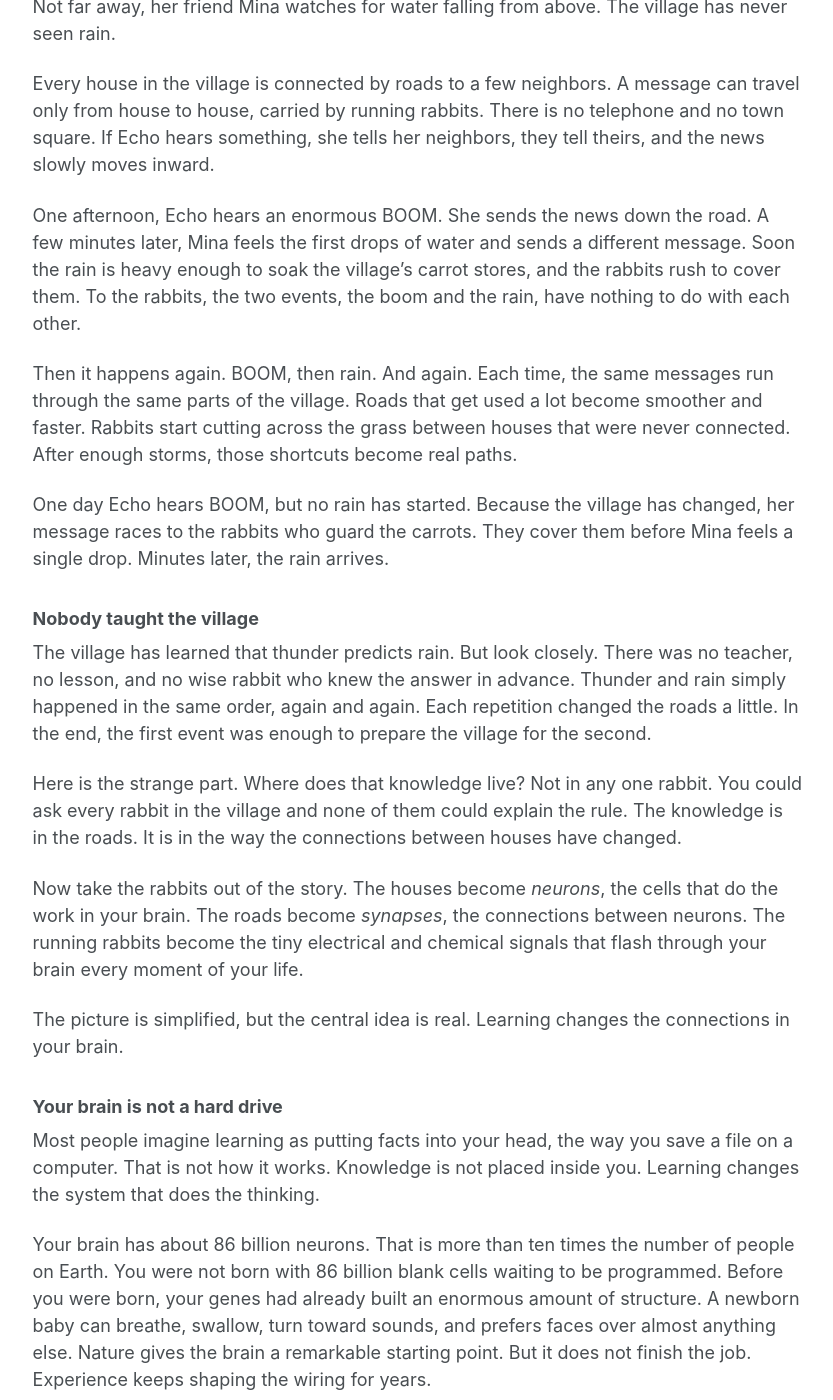
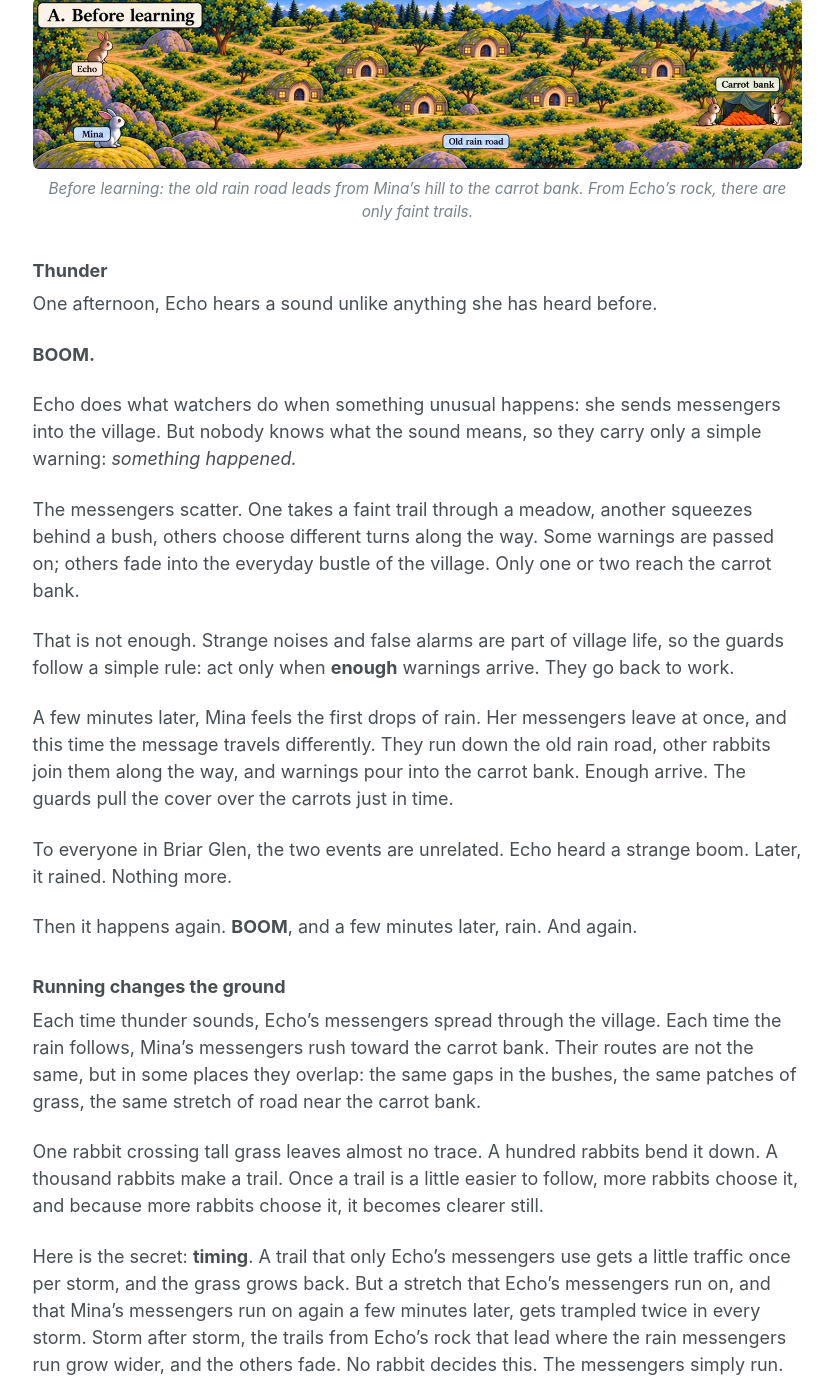
Before and after one commit to blaisetine/blaisetine.github.io, a Jekyll site: the page built from _pensees/the-magic-of-artificial-intelligence.md, in a window 1280 px wide and 1400 px high, scrolled down 848 px. Shown: the whole window, without its empty margins (249-1082 px from the left). Built offline with Jekyll 4.4.1, drawn with Linux system fonts in a browser that asks for light colours; some of the changed text lies outside the part shown.

Commit message:
The Magic of AI: rewrite Part 1 around the Briar Glen village
- New Part 1 story: messengers, the guards' "enough warnings" rule,
  and trails worn by storms, with timing as the reason learning happens.
- Three new illustrations (before, storms, after) replace the single
  rabbit-village picture; the after view is the new cover.
- Keep the sleep paragraph, Words to know, Try this, and the Part 2
  teaser.

Co-Authored-By: Claude Opus 5.5 (1M context) <noreply@anthropic.com>

```diff
--- a/_pensees/the-magic-of-artificial-intelligence.md
+++ b/_pensees/the-magic-of-artificial-intelligence.md
@@ -2,66 +2,110 @@
 title: "The Magic of Artificial Intelligence"
 subtitle: "A two-part series for readers 12 and up"
 date: 2026-09-28
-image: /images/pensees/ai/rabbit-village.jpg
+image: /images/pensees/ai/village-after.jpg
 description: "How a brain learns, how a machine learns, and how to keep your own brain in charge."
 ---
 
 ## Part 1: How a Brain Learns
 
-![A village of small houses connected by dirt roads. On the left, Echo the gray rabbit hears thunder under a dark cloud labeled "BOOM!". Orange arrows carry the message along the roads toward a carrot store on the right, where Mina the white rabbit stands in the rain. A blue arrow marks a new shortcut cut across the grass between two roads.](/images/pensees/ai/rabbit-village.jpg)
-*Echo hears the thunder, Mina feels the rain, and after enough storms a new shortcut appears in the village.*
+Briar Glen is an old rabbit village spread across a wide green valley. Families dug burrows wherever they found good ground, burrows became houses, and trails slowly appeared between them. Some trails are broad and busy. Others twist through the grass, slip behind bushes, or fade away near the rocks.
+
+At the far end of the valley stands the carrot bank, where the rabbits keep the harvest that feeds the village through the winter. Rain is its great enemy. When a heavy shower begins, messengers race to the carrot bank, and the guards pull a big cover over the carrots.
+
+This has happened for generations. Thousands of rabbits running to the carrot bank during thousands of storms have flattened the grass and pushed the bushes aside, until one wide trail formed: the old rain road. Rain is written into the paths of Briar Glen.
+
+Two watchers sit on the hills at the edge of the valley. Mina, on the lower hill, watches for rain. Above her, on the high rock, sits Echo, who has unusually good ears.
+
+![Panel A, Before learning: a green valley dotted with round burrow houses and crossed by many faint dirt trails. On the left, Echo the brown rabbit sits on a high rock and Mina the white rabbit on a lower hill. A wide trail labeled "Old rain road" runs from Mina's hill to the carrot bank on the right, where two guard rabbits stand beside a pile of carrots under a green cover.](/images/pensees/ai/village-before.jpg)
+*Before learning: the old rain road leads from Mina's hill to the carrot bank. From Echo's rock, there are only faint trails.*
+
+### Thunder
+
+One afternoon, Echo hears a sound unlike anything she has heard before.
 
 **BOOM.**
 
-Echo the rabbit lives at the edge of a village. Her job is to listen for sounds from the sky. Not far away, her friend Mina watches for water falling from above. The village has never seen rain.
+Echo does what watchers do when something unusual happens: she sends messengers into the village. But nobody knows what the sound means, so they carry only a simple warning: *something happened.*
 
-Every house in the village is connected by roads to a few neighbors. A message can travel only from house to house, carried by running rabbits. There is no telephone and no town square. If Echo hears something, she tells her neighbors, they tell theirs, and the news slowly moves inward.
+The messengers scatter. One takes a faint trail through a meadow, another squeezes behind a bush, others choose different turns along the way. Some warnings are passed on; others fade into the everyday bustle of the village. Only one or two reach the carrot bank.
 
-One afternoon, Echo hears an enormous BOOM. She sends the news down the road. A few minutes later, Mina feels the first drops of water and sends a different message. Soon the rain is heavy enough to soak the village's carrot stores, and the rabbits rush to cover them. To the rabbits, the two events, the boom and the rain, have nothing to do with each other.
+That is not enough. Strange noises and false alarms are part of village life, so the guards follow a simple rule: act only when **enough** warnings arrive. They go back to work.
 
-Then it happens again. BOOM, then rain. And again. Each time, the same messages run through the same parts of the village. Roads that get used a lot become smoother and faster. Rabbits start cutting across the grass between houses that were never connected. After enough storms, those shortcuts become real paths.
+A few minutes later, Mina feels the first drops of rain. Her messengers leave at once, and this time the message travels differently. They run down the old rain road, other rabbits join them along the way, and warnings pour into the carrot bank. Enough arrive. The guards pull the cover over the carrots just in time.
 
-One day Echo hears BOOM, but no rain has started. Because the village has changed, her message races to the rabbits who guard the carrots. They cover them before Mina feels a single drop. Minutes later, the rain arrives.
+To everyone in Briar Glen, the two events are unrelated. Echo heard a strange boom. Later, it rained. Nothing more.
+
+Then it happens again. **BOOM**, and a few minutes later, rain. And again.
+
+### Running changes the ground
+
+Each time thunder sounds, Echo's messengers spread through the village. Each time the rain follows, Mina's messengers rush toward the carrot bank. Their routes are not the same, but in some places they overlap: the same gaps in the bushes, the same patches of grass, the same stretch of road near the carrot bank.
+
+One rabbit crossing tall grass leaves almost no trace. A hundred rabbits bend it down. A thousand rabbits make a trail. Once a trail is a little easier to follow, more rabbits choose it, and because more rabbits choose it, it becomes clearer still.
+
+Here is the secret: **timing**. A trail that only Echo's messengers use gets a little traffic once per storm, and the grass grows back. But a stretch that Echo's messengers run on, and that Mina's messengers run on again a few minutes later, gets trampled twice in every storm. Storm after storm, the trails from Echo's rock that lead where the rain messengers run grow wider, and the others fade. No rabbit decides this. The messengers simply run.
+
+![Three panels. B, Thunder: lightning over the valley; Echo's messengers scatter along many faint trails, and only a few reach the carrot bank, labeled "Not enough." C, Rain: heavy rain; Mina's messengers run in a line down the old rain road to the carrot bank, labeled "Enough." D, Repeated storms: lightning again; Echo's messengers follow one trail that is becoming a road toward the carrot bank, labeled "Path gets worn."](/images/pensees/ai/village-storms.jpg)
+*B: Thunder sends messengers everywhere, but not enough reach the carrot bank. C: Rain sends them down the old rain road, and enough arrive. D: Storm after storm, one trail from Echo's rock gets worn.*
+
+Then one afternoon, Echo hears another **BOOM**. She sends her messengers exactly as before. But they are no longer running through the same village. A trail that once disappeared into the grass is now a road. More messengers stay on it, and more make it through. One reaches the carrot bank. Then another. Then several more. Enough.
+
+The guards cover the carrots. But Mina has not sent a single message. It is not raining.
+
+A few minutes later, she feels the first drop. The rain arrives to find the carrots already covered.
+
+![Panel E, After learning: the same valley, houses, and old rain road as in panel A, but now a wider trail runs from Echo's rock down through the village and joins the old rain road to the carrot bank.](/images/pensees/ai/village-after.jpg)
+*After many storms: the thunder trail from Echo's rock has grown wider and joins the old rain road to the carrot bank. Compare it with the first picture.*
 
 ### Nobody taught the village
 
-The village has learned that thunder predicts rain. But look closely. There was no teacher, no lesson, and no wise rabbit who knew the answer in advance. Thunder and rain simply happened in the same order, again and again. Each repetition changed the roads a little. In the end, the first event was enough to prepare the village for the second.
+Briar Glen has learned that thunder predicts rain. But look at what happened. Echo never studied the weather. Mina never taught her anything. The guards still follow the same rule they always did: if enough warnings arrive, act. No messenger understands why one trail matters more than another. You could ask every rabbit in the village, and none of them could explain the rule *thunder predicts rain*. Yet the village behaves as though it knows.
 
-Here is the strange part. Where does that knowledge live? Not in any one rabbit. You could ask every rabbit in the village and none of them could explain the rule. The knowledge is in the roads. It is in the way the connections between houses have changed.
+Where does that knowledge live? It lives in the paths.
 
-Now take the rabbits out of the story. The houses become *neurons*, the cells that do the work in your brain. The roads become *synapses*, the connections between neurons. The running rabbits become the tiny electrical and chemical signals that flash through your brain every moment of your life.
+Nobody built that knowledge on purpose. The world kept repeating a pattern, thunder then rain, and each repetition left a small trace. The traces added up until the shape of the village matched something true about the world. That is the big idea: **a system does not have to know it is learning in order to learn.**
 
-The picture is simplified, but the central idea is real. Learning changes the connections in your brain.
+Now take the rabbits out of the story. The houses become *neurons*, the cells that process information in your brain. The trails become *synapses*, the connections through which neurons affect one another. The running rabbits become the tiny electrical and chemical signals flowing through the network. And the guards' rule, act only when enough warnings arrive, is how a real neuron works: it fires only when enough signals reach it.
+
+The picture is simplified. Real brains learn in many ways, and synapses do not turn into dirt roads. But the central idea is real: experience changes the connections that future signals travel through.
 
 ### Your brain is not a hard drive
 
-Most people imagine learning as putting facts into your head, the way you save a file on a computer. That is not how it works. Knowledge is not placed inside you. Learning changes the system that does the thinking.
+Most people imagine learning as putting information into your head, the way you save a file on a computer. That is not how it works. Learning changes the system that does the thinking.
 
-Your brain has about 86 billion neurons. That is more than ten times the number of people on Earth. You were not born with 86 billion blank cells waiting to be programmed. Before you were born, your genes had already built an enormous amount of structure. A newborn baby can breathe, swallow, turn toward sounds, and prefers faces over almost anything else. Nature gives the brain a remarkable starting point. But it does not finish the job. Experience keeps shaping the wiring for years.
+Your brain has about 86 billion neurons, more than ten times the number of people on Earth. You were not born with 86 billion blank cells waiting to be filled. Before you were born, your genes had already built a lot of structure: a newborn can breathe, swallow, turn toward sounds, and prefers to look at certain patterns, like faces. Nature provides the starting map. Experience keeps reshaping it.
 
-Scientists call this ability to change *neural plasticity*. Connections between neurons can get stronger or weaker. New ones can form. Unused ones can fade away. During childhood and your teenage years, your brain is rewiring itself constantly. Repetition matters because a path that is used again and again becomes fast and easy, just like the rabbits' shortcuts.
+Scientists call this ability to change *neural plasticity*. Connections between neurons can become stronger or weaker. New ones can form, and unused ones can fade, just like the trails of Briar Glen.
+
+Sleep is part of this process too. While you sleep, your brain replays what you learned during the day and strengthens the important parts. That is why an all-night study session is a poor trade: you gain a few hours of studying and lose the part of the night that makes the studying stick.
 
 ### Think about reading
 
-You can see the result in almost everything you know how to do. When you first learned to read, you had to recognize each letter, match it to a sound, glue the sounds into a word, and then connect the word to a meaning. Today you can look at a whole sentence and understand it without noticing any of those steps.
+When you first learned to read, you had to recognize each letter, match it to a sound, blend the sounds into a word, and connect the word to a meaning. Today you look at a sentence and understand it almost instantly.
 
-The sentence did not become easier. Your brain became better at processing it.
+The sentence did not become easier. **Your brain became better at processing it.**
 
-The same thing happens with typing, swimming, riding a bicycle, speaking a language, or playing an instrument. At first, a skill demands all of your attention. With practice, your brain reorganizes the job so that most of it runs automatically. This is why experts make hard things look effortless. Years of difficult practice have been turned into efficient brain wiring.
+The same thing happens with typing, swimming, riding a bicycle, speaking a language, or playing an instrument. At first, a skill takes all of your attention. With practice, your brain reshapes its network until the hard parts run on their own.
 
-Sleep is part of this process too. While you sleep, your brain replays and sorts what you learned during the day and locks the important parts in place. That is why an all-night study session is a poor trade. You gain a few hours of studying and lose the part of the night that makes the studying stick.
+This explains something strange: you often know more than you can explain. You recognize a friend's face without being able to say exactly what makes it theirs. You can hear that a sentence sounds wrong without knowing which grammar rule it breaks. A basketball player moves toward a pass before working out where the ball will land. Much of what your brain knows is not stored as sentences. It lives in the way the network responds, just as the village's knowledge lives in its paths.
 
-### A question that changed computer science
+### The world can be its own teacher
 
-By the time you are a teenager, your brain has been shaped by more than a decade of faces, words, friendships, mistakes, and practice. You are not just carrying those experiences around like a stack of files. They built the network you now use to understand everything new.
+Nobody told the village, "Thunder predicts rain." The pattern in the world was enough.
 
-Which leads to a question that computer scientists began asking decades ago. If a living brain can learn by changing its connections, could we build an artificial network that learns the same way?
+Human learning often works the same way. A baby hears thousands of sentences before anyone explains what a noun is. A toddler drops things over and over long before learning anything about gravity. You learned to read emotions from thousands of faces and voices without a single lesson on what an angry face looks like.
+
+Teachers, explanations, and practice still matter enormously, and the brain has many ways of learning. But the deepest lesson of Briar Glen is this: **learning can come from repeated experience, even when nobody inside the system understands the rule being learned.**
+
+By the time you are a teenager, your brain has been shaped by more than a decade of voices, faces, movements, mistakes, successes, books, and friendships. You do not carry those experiences around like files on a disk. They built the network you now use to understand everything new.
+
+Which leads to a remarkable question. If a living brain can learn by changing the strength of its connections, could we build an artificial network that does the same?
 
 The answer turned out to be yes. And that is where the magic of artificial intelligence begins. Next: how to build a brain out of numbers, why chatbots can be confidently wrong, and how to keep your own brain in charge.
 
 ### Words to know
 
-- **Neuron:** a brain cell that sends and receives signals.
+- **Neuron:** a brain cell that sends and receives signals. It fires when enough signals reach it.
 - **Synapse:** the connection between two neurons. Learning makes some synapses stronger and others weaker.
 - **Neural plasticity:** the brain's ability to rewire itself through experience.
 
```
Also changed, not shown: images/pensees/ai/rabbit-village.jpg (deleted), images/pensees/ai/village-after.jpg (added), images/pensees/ai/village-before.jpg (added), images/pensees/ai/village-storms.jpg (added).
